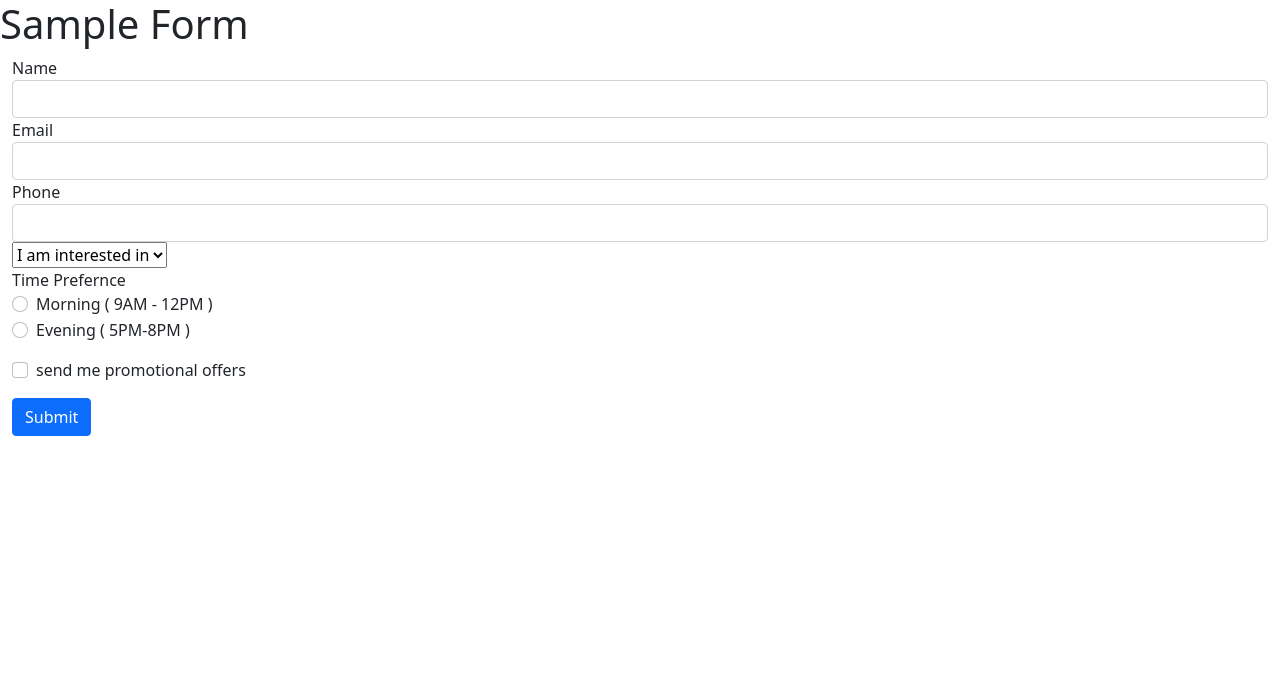
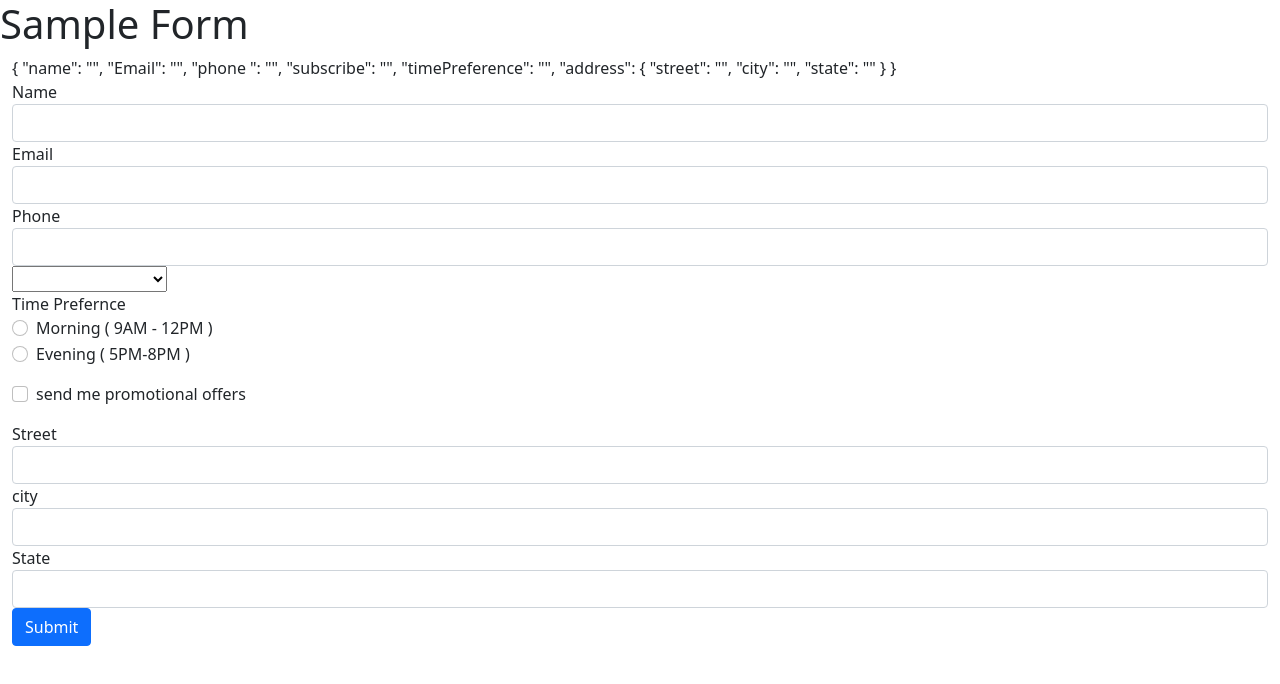
Before and after one commit to Ikhanmk/AngularForms, an Angular app in the folder tdf/: page / in a window 1280 px wide. Shown: the top 684 px of the page. Built offline with nearby package versions, Linux system fonts and the light colour scheme.

Commit message:
ngForm,ngModel,ngGroup

```diff
--- a/tdf/src/app/app.component.html
+++ b/tdf/src/app/app.component.html
@@ -1,21 +1,22 @@
 <h1>Sample Form</h1>
 <div class="container-fluid mb-5">
-  <form >
+  <form #useForm = "ngForm" >
+    {{useForm.value | json}}
     <div class = "form-group">
       <label>Name</label>
-      <input type="text" class="form-control">
+      <input type="text" class="form-control" name = "name" ngModel>
     </div>
     <div class = "form-group">
       <label>Email</label>
-      <input type="email" class="form-control">
+      <input type="email" class="form-control" name = "Email" ngModel>
     </div>
     <div class = "form-group">
       <label>Phone</label>
-      <input type="tel" class="form-control">
+      <input type="tel" class="form-control" name = 'phone ' ngModel>
     </div>
 
     <div class="form-group">
-      <select class = "custom-select">
+      <select class = "custom-select" name = 'subscribe' ngModel>
         <option selected>I am interested in</option>
         <option *ngFor = "let topic of topics">{{ topic }}</option>
       </select>
@@ -24,18 +25,35 @@
     <div class="mb-3">
       <label>Time Prefernce</label>
       <div class="form-check">
-        <input class = "form-check-input" type="radio" name="timePreference" value="morningTime">
+        <input class = "form-check-input" type="radio" name="timePreference" value="morningTime" ngModel>
         <label class = "form-check-label">Morning ( 9AM - 12PM )</label>
       </div>
     <div class="form-check">
-      <input class = "form-check-input" type="radio" name="timePreference" value="eveningTime">
+      <input class = "form-check-input" type="radio" name="timePreference" value="eveningTime" ngModel>
       <label class = "form-check-label"> Evening ( 5PM-8PM )</label>
     </div>
   </div>
 
   <div class="form-check mb-3">
-    <input class="form-check-input" type = "checkbox">
+    <input class="form-check-input" type = "checkbox" >
     <label class="form-check-label">send me promotional offers</label>
+  </div>
+
+  <div ngModelGroup = "address">
+
+    <div class = "form-group">
+      <label>Street</label>
+      <input type="text" class="form-control" name = "street" ngModel>
+    </div>
+    <div class = "form-group">
+      <label>city</label>
+      <input type="text" class="form-control" name = "city" ngModel>
+    </div>
+    <div class = "form-group">
+      <label>State</label>
+      <input type="text" class="form-control" name = "state" ngModel>
+    </div>
+
   </div>
 
   <button class="btn btn-primary" type="button">Submit</button>
--- a/tdf/src/app/app.module.ts
+++ b/tdf/src/app/app.module.ts
@@ -1,5 +1,6 @@
 import { NgModule } from '@angular/core';
 import { BrowserModule } from '@angular/platform-browser';
+import { FormsModule } from '@angular/forms';
 
 import { AppRoutingModule } from './app-routing.module';
 import { AppComponent } from './app.component';
@@ -10,7 +11,8 @@
   ],
   imports: [
     BrowserModule,
-    AppRoutingModule
+    AppRoutingModule,
+    FormsModule
   ],
   providers: [],
   bootstrap: [AppComponent]
```
